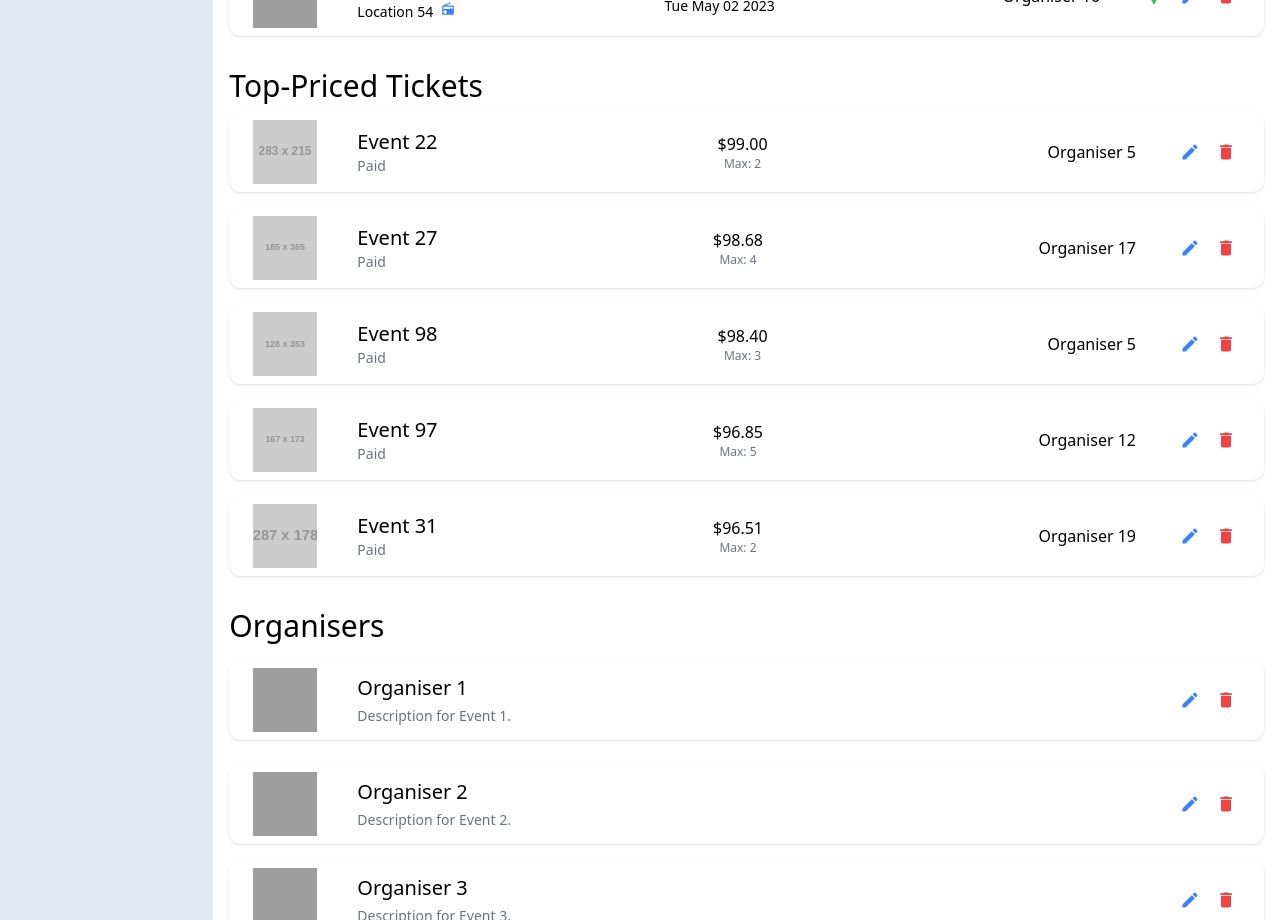
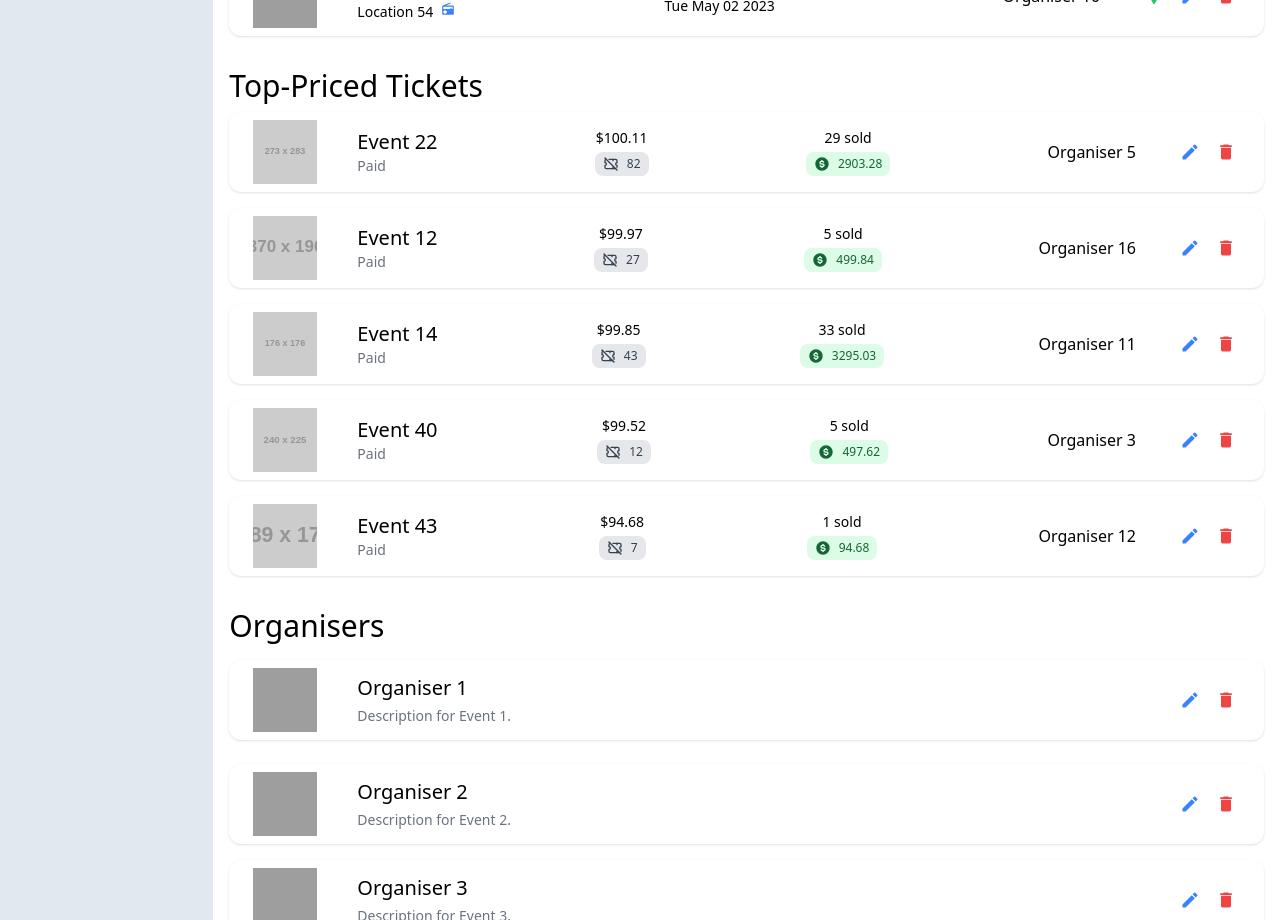
Before and after one commit to abbassays/event-brite, a Next.js app: page /admin in a window 1280 px wide. Shown: the part 960-1880 px from the top of the page. Built offline with nearby package versions, Linux system fonts and the light colour scheme; grey boxes are pictures that could not be loaded.

Commit message:
ticket card and interface changed

```diff
--- a/components/Confirmation/ItemSummary.tsx
+++ b/components/Confirmation/ItemSummary.tsx
@@ -18,6 +18,7 @@ const ItemSummary = ({
   description,
   endDate,
   id,
+  soldQuantity,
   image,
   quantity,
   startDate,
@@ -47,6 +48,7 @@ const ItemSummary = ({
       price,
       quantity,
       startDate,
+      soldQuantity,
       type,
       eventId,
       eventName: event.name,
--- a/components/ListCards/TicketCard.tsx
+++ b/components/ListCards/TicketCard.tsx
@@ -2,9 +2,12 @@ import Image from "next/image";
 import Link from "next/link";
 import React, { useEffect, useState } from "react";
 import { MdDelete, MdEdit } from "react-icons/md";
+import { BiSolidDollarCircle } from "react-icons/bi";
+import { TbTicketOff } from "react-icons/tb";
 
 import { EventType, TicketType } from "../../types";
 import allEvents from "../../utils/all_events.json";
+import CustomToolTip from "../ui/tooltip";
 
 interface TicketCardProps extends TicketType {
   setSelectedId?: React.Dispatch<React.SetStateAction<string>>;
@@ -15,7 +18,7 @@ const TicketCard = ({
   id,
   eventId,
   image,
-  description,
+  soldQuantity,
   price,
   quantity,
   type,
@@ -54,18 +57,35 @@ const TicketCard = ({
       </div>
 
       <div className="flex justify-between items-center w-full gap-5 lg:gap-10">
-        <div className="flex justify-between md:items-center w-full md:flex-row flex-col md:gap-2">
-          <div className="flex flex-col">
+        <div className="flex justify-between md:items-center w-full md:flex-row flex-col gap-1 md:gap-2">
+          <div className="flex items-center gap-2 md:items-start md:flex-col md:gap-0">
             <p className="text-xl font-medium">{event?.name}</p>
             <p className="text-sm text-gray-500">{type}</p>
           </div>
 
-          <div className="flex gap-2 md:gap-0 md:flex-col items-center text-center">
-            <p className="font-medium">${price.toFixed(2)}</p>
-            <p className="text-xs text-gray-500">Max: {quantity}</p>
+          <div className="flex gap-2 md:gap-1 md:flex-col items-center text-center">
+            <p className="font-medium text-sm">${price.toFixed(2)}</p>
+            <CustomToolTip message="Max Tickets">
+              <div className="bg-gray-200 text-gray-700 py-1 px-2 rounded-lg flex gap-2">
+                <TbTicketOff />
+                <p className="text-xs font-medium">{quantity}</p>
+              </div>
+            </CustomToolTip>
           </div>
 
-          <div className="font-medium md:text-base lg:text-base">
+          <div className="flex gap-2 md:gap-1 md:flex-col items-center text-center">
+            <p className="font-medium text-sm">{soldQuantity} sold</p>
+            <CustomToolTip message="Revenue">
+              <div className="bg-green-100 text-green-800 py-1 px-2 rounded-lg flex gap-2">
+                <BiSolidDollarCircle />
+                <p className="text-xs font-medium">
+                  {(price * soldQuantity).toFixed(2)}
+                </p>
+              </div>
+            </CustomToolTip>
+          </div>
+
+          <div className="font-medium text-sm md:text-base">
             {organiserName}
           </div>
         </div>
--- a/components/ui/tooltip.tsx
+++ b/components/ui/tooltip.tsx
@@ -1,13 +1,13 @@
-import * as React from "react"
-import * as TooltipPrimitive from "@radix-ui/react-tooltip"
+import * as React from "react";
+import * as TooltipPrimitive from "@radix-ui/react-tooltip";
 
-import { cn } from "@/utils"
+import { cn } from "@/utils";
 
-const TooltipProvider = TooltipPrimitive.Provider
+const TooltipProvider = TooltipPrimitive.Provider;
 
-const Tooltip = TooltipPrimitive.Root
+const Tooltip = TooltipPrimitive.Root;
 
-const TooltipTrigger = TooltipPrimitive.Trigger
+const TooltipTrigger = TooltipPrimitive.Trigger;
 
 const TooltipContent = React.forwardRef<
   React.ElementRef<typeof TooltipPrimitive.Content>,
@@ -22,7 +22,28 @@ const TooltipContent = React.forwardRef<
     )}
     {...props}
   />
-))
-TooltipContent.displayName = TooltipPrimitive.Content.displayName
+));
+TooltipContent.displayName = TooltipPrimitive.Content.displayName;
 
-export { Tooltip, TooltipTrigger, TooltipContent, TooltipProvider }
+export { Tooltip, TooltipTrigger, TooltipContent, TooltipProvider };
+
+const CustomToolTip = ({
+  children,
+  message,
+}: {
+  children: React.ReactNode;
+  message: string;
+}) => {
+  return (
+    <TooltipProvider>
+      <Tooltip>
+        <TooltipTrigger asChild>{children}</TooltipTrigger>
+        <TooltipContent>
+          <p>{message}</p>
+        </TooltipContent>
+      </Tooltip>
+    </TooltipProvider>
+  );
+};
+
+export default CustomToolTip;
--- a/pages/data/ticket.tsx
+++ b/pages/data/ticket.tsx
@@ -27,13 +27,17 @@ const generateRandomData = () => {
 
   for (let i = 0; i < allEvents.length; i++) {
     ["Free", "Paid", "Donation"].map((ticketType) => {
+      const maxQuantity = Math.floor(Math.random() * 100) + 1;
+      const soldQuantity = Math.floor(Math.random() * maxQuantity) + 1;
+
       const ticket: TicketType = {
         id: uuidv4(),
         type: ticketType,
         description:
           "Lorem ipsum dolor sit amet, consectetur adipiscing elit. Nulla euismod, nisl eget ultricies aliquam, quam libero ultricies nunc",
         price: ticketType !== "Paid" ? 0 : Math.random() * 100 + 1,
-        quantity: Math.floor(Math.random() * 5) + 1,
+        quantity: maxQuantity,
+        soldQuantity: soldQuantity,
         image: getRandomImageLink(),
         startDate: getRandomDate().toISOString(),
         endDate: getRandomDate().toISOString(),
--- a/types/index.ts
+++ b/types/index.ts
@@ -45,6 +45,7 @@ export interface TicketType {
   description: string;
   price: number;
   quantity: number;
+  soldQuantity: number;
   image: string;
   startDate: string;
   endDate: string;
```
Also changed, not shown: utils/all_tickets.json, 1 other file (tests, documents, lock files or other folders).
